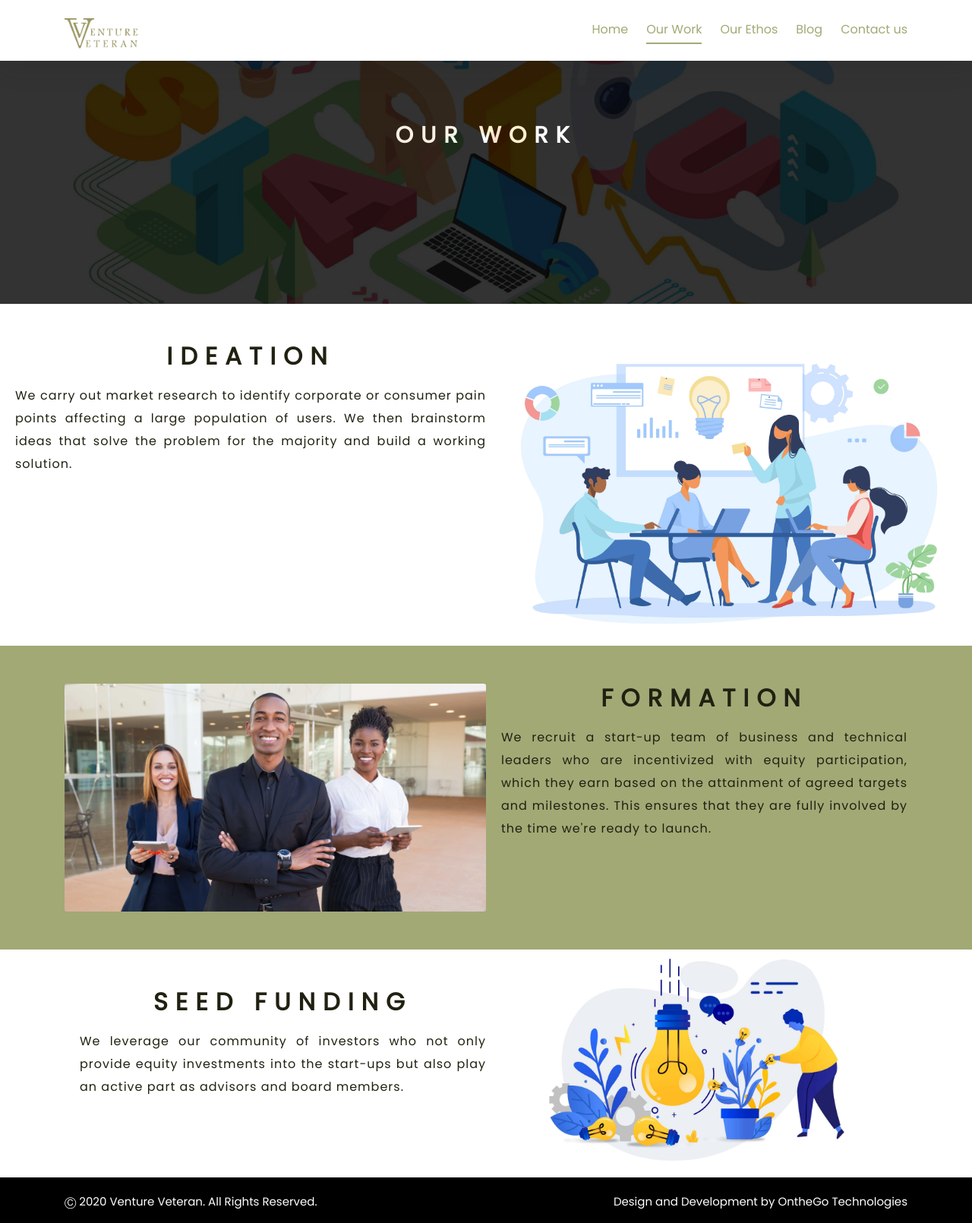
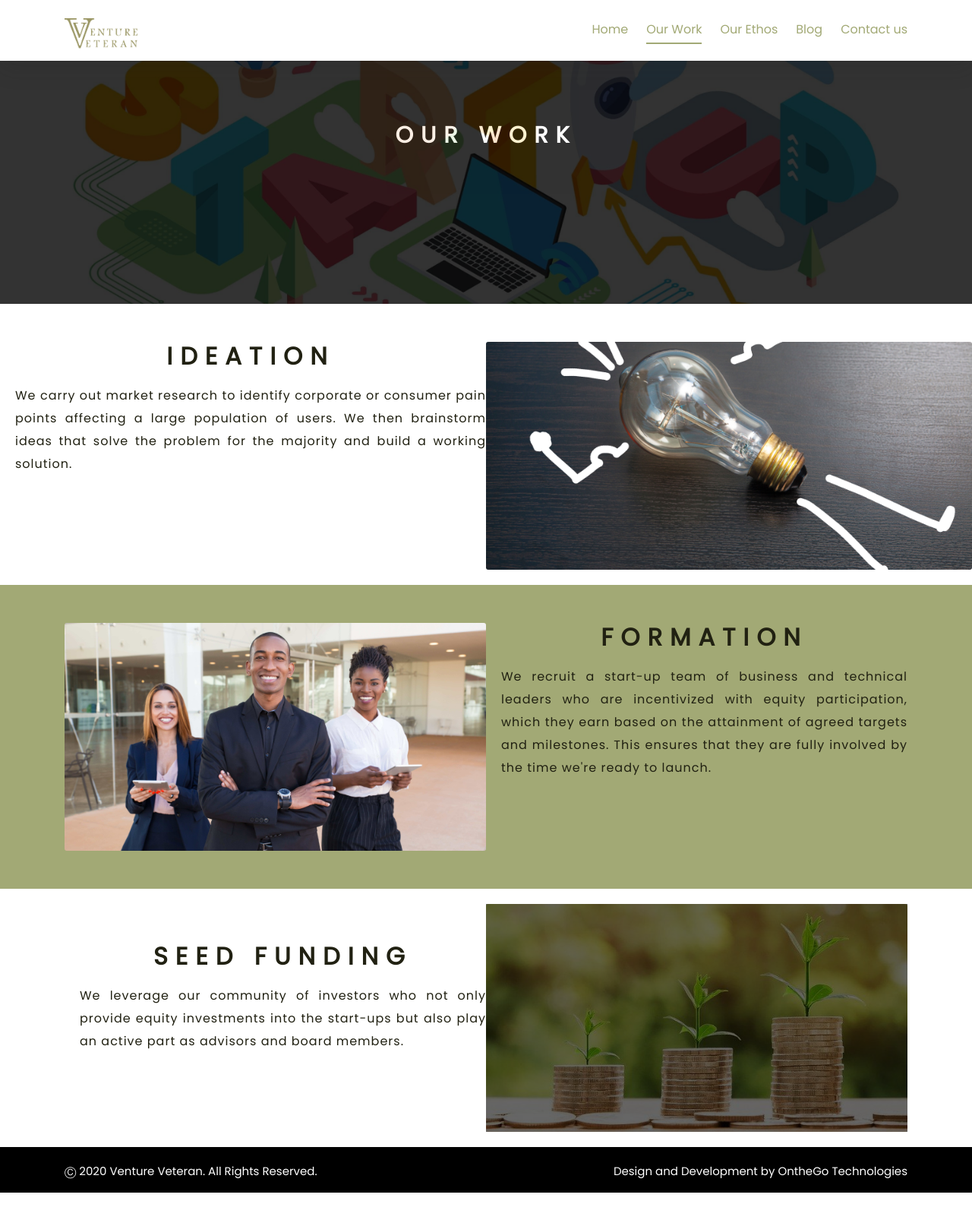
Before and after one commit to Quadrii/Venture-Veteran, a PHP site: page /our-work.html in a window 1280 px wide. Shown: the whole page at 76% size. After the commit the page ends 1570 px from the top, so only its background shows below. Run offline with PHP 8.4, Linux system fonts and the light colour scheme; some libraries are stand-ins or nearby versions.

Commit message:
I made changes to the site

```diff
--- a/css/style.css
+++ b/css/style.css
@@ -1,4 +1,8 @@
         @import url('https://fonts.googleapis.com/css?family=Poppins&display=swap');
+        html {
+            scroll-behavior: smooth;
+        }
+
         body {
             font-family: 'Poppins', sans-serif;
             font-size: 16px;
@@ -614,6 +618,7 @@
             background-color: #000;
             height: 60px;
             padding: 20px 0;
+            margin-top: 20px;
         }
 
         .footer-content {
@@ -686,6 +691,11 @@
         .formation-wrap {
             background-color: #A2A975;
             height: 400px;
+            margin-top: 20px;
+        }
+
+        .seed-funding {
+            margin-top: 20px;
         }
 
         .left-width {
@@ -732,11 +742,12 @@
 
         .right-banner {
             background-image: url(../images/ideation.jpg);
-            height: 400px;
+            height: 300px;
             background-position: 50% 50%;
             background-size: cover;
             width: 100%;
             background-repeat: no-repeat;
+            border-radius: 3px;
         }
 
         .mtop {
@@ -762,6 +773,12 @@
             background-size: cover;
             width: 100%;
             background-repeat: no-repeat;
+        }
+
+        .img-overlay {
+            background-color: #000;
+            opacity: 0.6;
+            height: 300px;
         }
 
         .wrapper {
--- a/our-work.html
+++ b/our-work.html
@@ -131,7 +131,9 @@
             </div>
             <div class="float-right right-width">
                 <div class="right-img">
+                    <div class="img-overlay">
 
+                    </div>
                 </div>
             </div>
         </div>
```
Also changed, not shown: images/fund.jpg, images/ideation.jpg.
